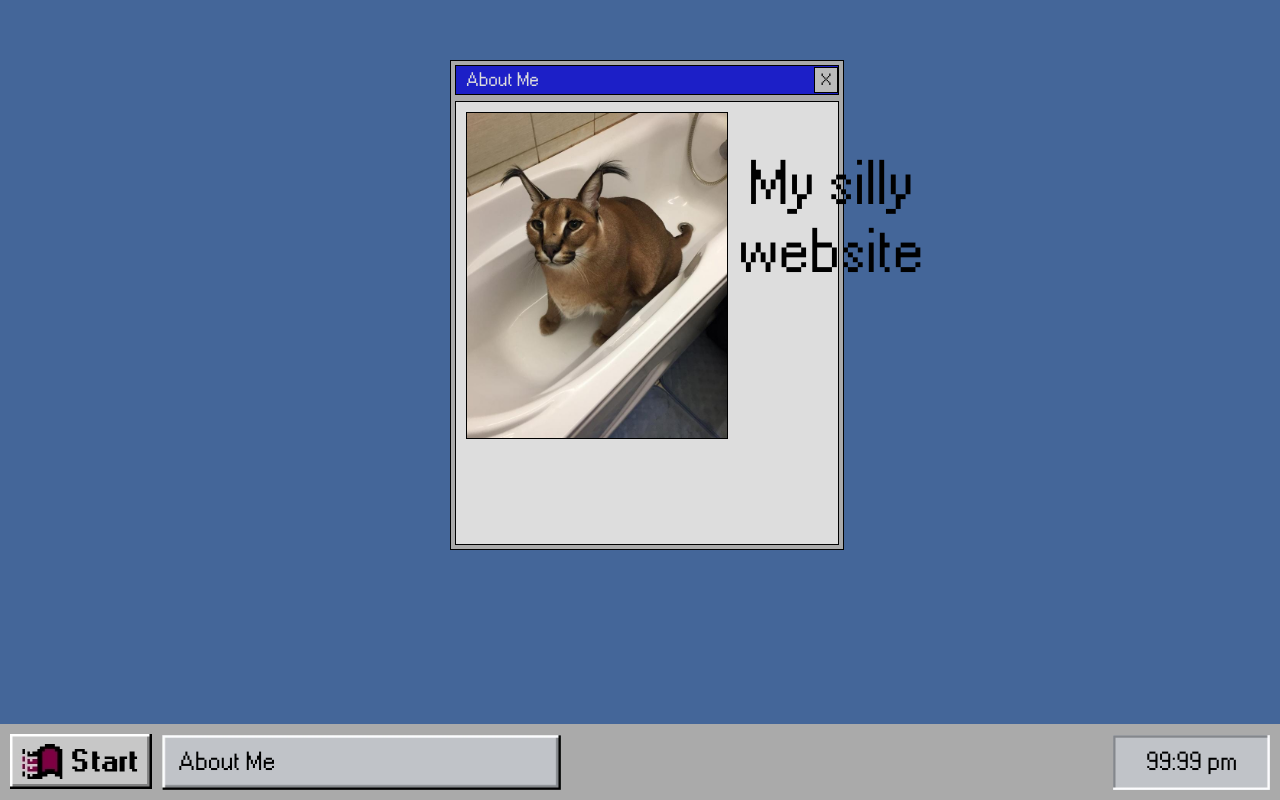
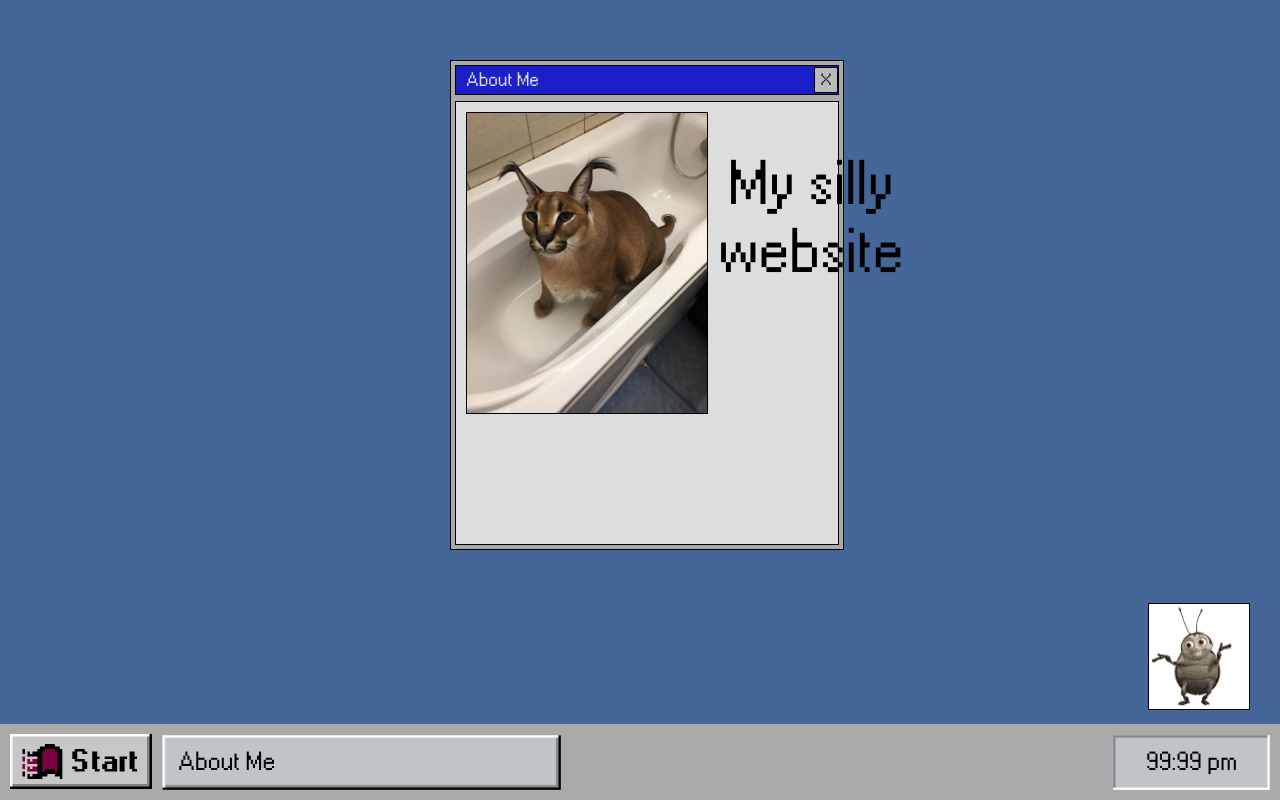
Before and after one commit to jcdotcom/retro-react, a React (Vite) app: page / in a window 1280 px wide. Built offline with nearby package versions, Linux system fonts and the light colour scheme.

Commit message:
easter egg

```diff
--- a/src/App.css
+++ b/src/App.css
@@ -57,3 +57,10 @@
   background-color: #aaa;
   color: black;
 }
+
+.img {
+  position: absolute;
+  bottom: 90px; right: 30px;
+  max-width: 100px;
+  border: 1px solid black;
+}
--- a/src/App.tsx
+++ b/src/App.tsx
@@ -10,6 +10,7 @@ import ClockArea from "./ClockArea";
 import Taskbar from './Taskbar';
 import StartMenu from './StartMenu';
 import Program from './Program';
+import bug from './assets/bug.gif';
 
 function App(){
   const [tasks, setTasks] = useState([{id: 1, title: "About Me", content: <Program progid={1} />}]);
@@ -71,6 +72,10 @@ function App(){
     });
   }
 
+  function handleBugClick(){
+    alert("dont even think about it")
+  }
+
   function handleTaskClick(id: number){
     const task = tasks.find((t) => t.id === id);
     if (!task) return;
@@ -118,7 +123,7 @@ function App(){
               ]}
             />
           </div>}
-
+          <img src={bug} alt="bug" className="img" onClick={handleBugClick}/>
         </div>
       </main>
       <div className="task-bar-wrapper">
--- a/src/Program.tsx
+++ b/src/Program.tsx
@@ -1,6 +1,7 @@
 import{useRef, useState} from "react";
 import React, { type ReactNode } from "react";
 import pfp from './assets/ef3.jpg';
+import bug from './assets/bug.gif';
 
 interface ProgramProps{
   progid: number;
--- a/src/Window.css
+++ b/src/Window.css
@@ -83,6 +83,6 @@
   }
 
   .pfp {
-    max-width: 260px;
+    max-width: 240px;
     border: 1px solid black;
   }
```
Also changed, not shown: src/assets/bug.gif (added).
